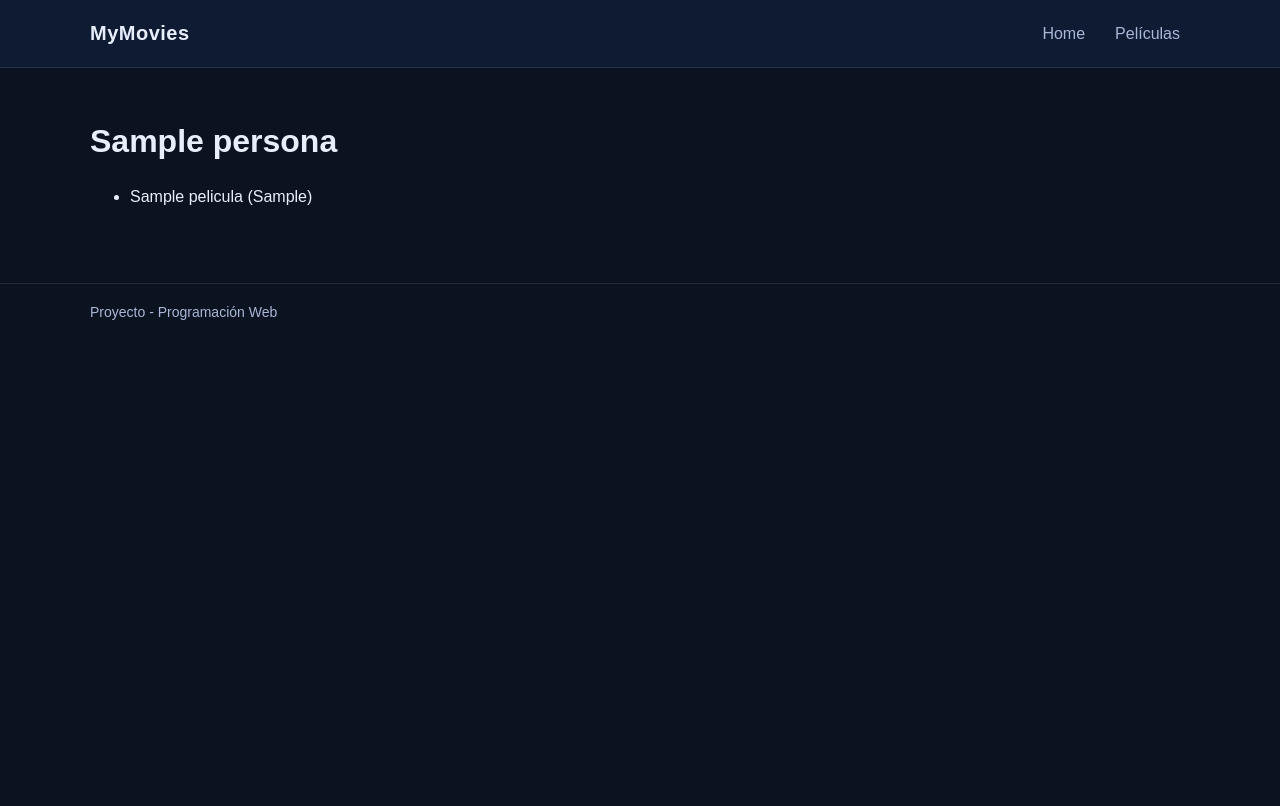
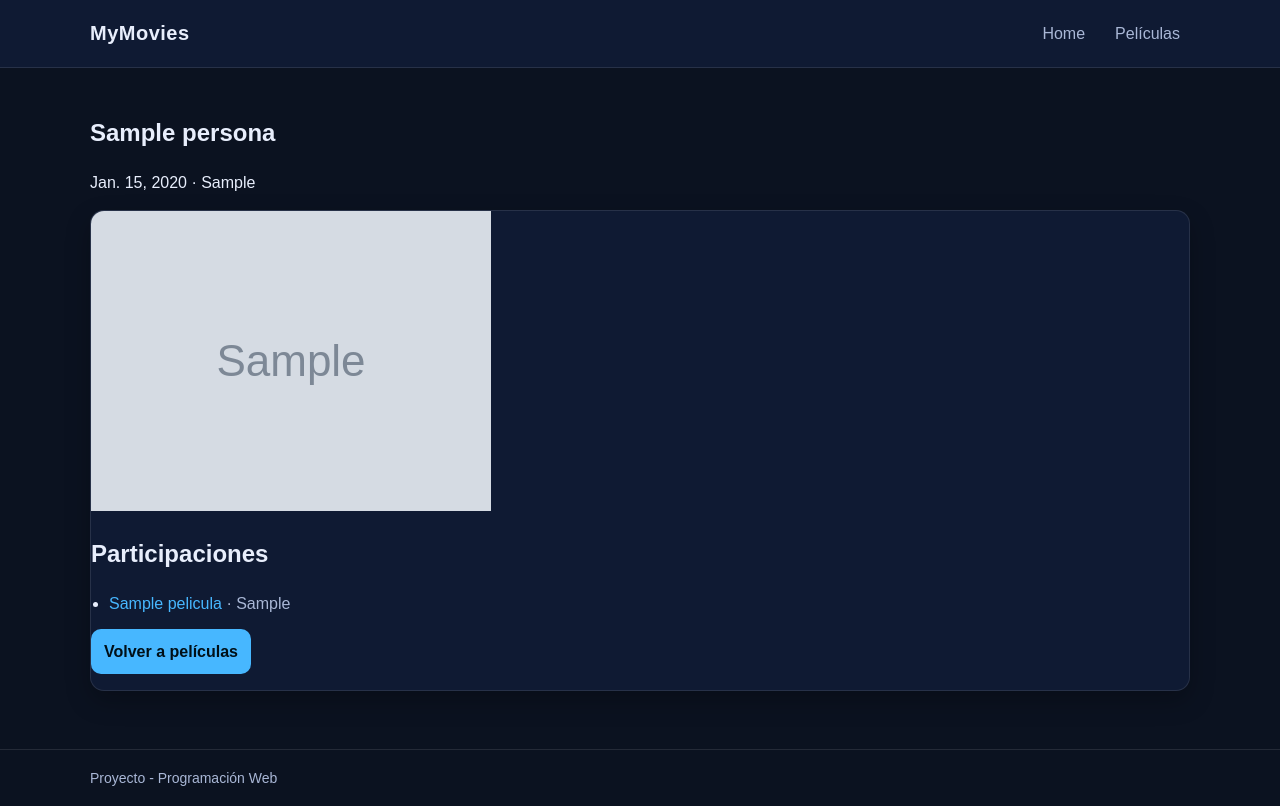
Before and after one commit to ALbaz145/myMovies, a Django app: template peliculas/templates/persona_detalle.html in a window 1280 px wide. Before the commit the page ends 320 px from the top, so only its background shows below. Run offline with Django 5.2, Linux system fonts and the light colour scheme; tables that the repository leaves empty hold one stand-in row (values such as "Sample post"); the template is opened without the code that fills it: values that come from a table or form of the project are taken from there, most other values are stand-ins (such as "Sample title", 1, 10 or a date in 2020); grey boxes marked "Sample" are stand-in pictures.

Commit message:
Agrega detalle de persona y enlaces desde película

```diff
--- a/peliculas/templates/persona_detalle.html
+++ b/peliculas/templates/persona_detalle.html
@@ -1,14 +1,43 @@
 {% extends "base.html" %}
+
 {% block content %}
+<section class="page">
+  <header class="page-header">
     <h1>{{ persona.nombre }}</h1>
+    <p>
+      {{ persona.fecha_nacimiento }} · {{ persona.pais }}
+    </p>
+  </header>
+
+  <div class="card" style="padding: 0; overflow: hidden;">
+    {% if persona.imagen %}
+      <img class="card-img" src="{{ persona.imagen.url }}" alt="{{ persona.nombre }}">
+    {% else %}
+      <div class="card-img--placeholder">Sin imagen</div>
+    {% endif %}
+
+    <div class="card-body">
+      <h2 class="card-title">Participaciones</h2>
 
       {% if participaciones %}
-    <ul>
-      {% for p in participaciones %}
-        <li>{{ p.pelicula.titulo }} ({{ p.get_rol_display }})</li>
+        <ul style="margin: 10px 0 0 18px; padding: 0;">
+          {% for pp in participaciones %}
+            <li style="margin: 6px 0;">
+              <a href="{% url 'pelicula_detalle' pp.pelicula.id %}" style="color: var(--accent); text-decoration: none;">
+                {{ pp.pelicula.titulo }}
+              </a>
+              <span style="color: var(--muted);">· {{ pp.get_rol_display }}</span>
+            </li>
           {% endfor %}
         </ul>
       {% else %}
-    <p>No hay participaciones registradas.</p>
+        <p class="card-text">No hay películas asociadas a esta persona.</p>
       {% endif %}
+
+      <p style="margin-top: 14px;">
+        <a class="btn" href="{% url 'peliculas' %}">Volver a películas</a>
+      </p>
+    </div>
+  </div>
+</section>
 {% endblock %}
```
Also changed, not shown: peliculas/templates/pelicula_detalle.html (+17 -0 lines), peliculas/views.py (+18 -5 lines). Lines whose indentation alone changed are shown as unchanged.
